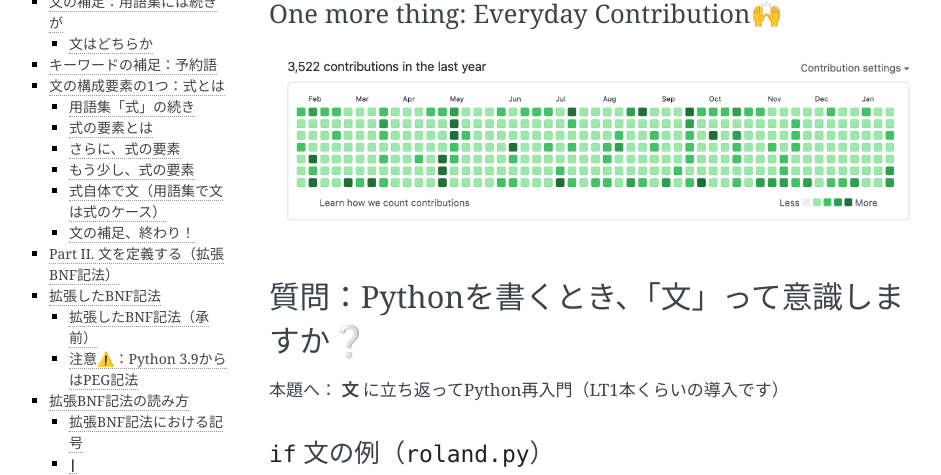
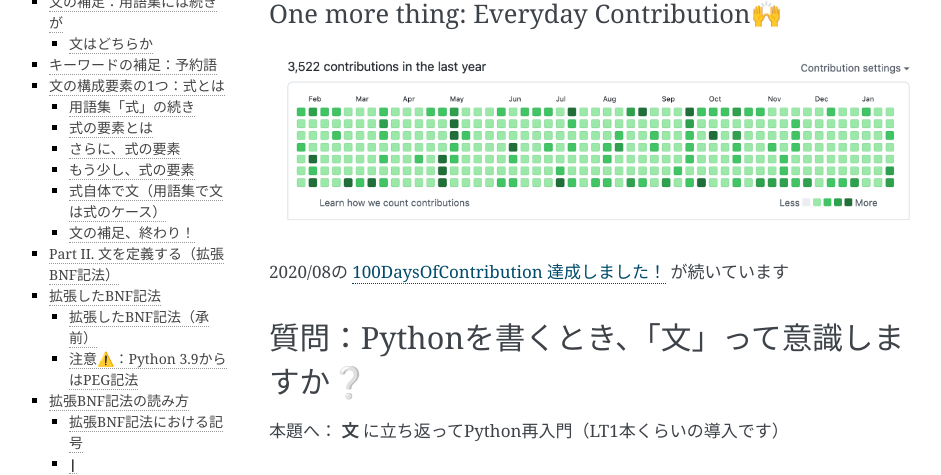
Before and after one commit to ftnext/2022_slides, a Sphinx documentation site: the page built from source/pyconk_kumamoto/revisit_python_from_statements.rst, in a window 1280 px wide and 900 px high, scrolled down 2188 px, cut to the strip 0-475 px from the top of the window. Shown: the whole strip, without its empty margins (151-1092 px from the left). Built offline with Sphinx 7.4.7, drawn with Linux system fonts in a browser that asks for light colours; comment, search, counter and statistics services are not loaded.

Commit message:
[feat] Add 100DaysOfContribution link

```diff
--- a/source/pyconk_kumamoto/self_introduction.rst.txt
+++ b/source/pyconk_kumamoto/self_introduction.rst.txt
@@ -38,3 +38,5 @@
 --------------------------------------------------
 
 .. figure:: ../_static/pyconk_kumamoto/202201_nikkie_contribution.png
+
+2020/08の `100DaysOfContribution 達成しました！ <https://nikkie-ftnext.hatenablog.com/entry/100days-of-contribution>`_ が続いています
```
